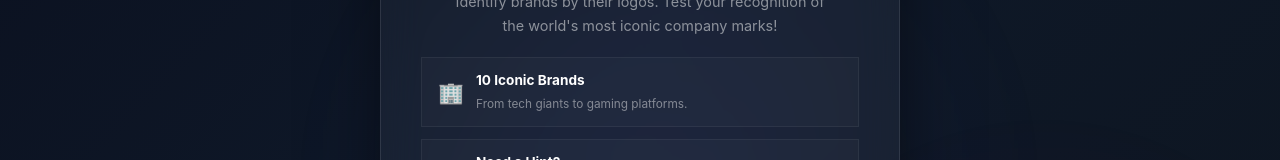
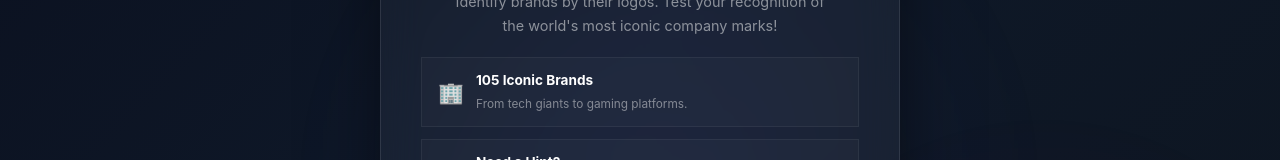
Before and after one commit to PrithvirajVNair/GAMES, a React (Vite) app: page /logo-quiz in a window 1280 px wide. Shown: the part 360-520 px from the top of the page. Built offline with nearby package versions, Linux system fonts and the light colour scheme; a web font is replaced by a local one.

Commit message:
fix: Dynamic Logo Count

```diff
--- a/src/pages/LogoQuiz.jsx
+++ b/src/pages/LogoQuiz.jsx
@@ -371,7 +371,7 @@ const LogoQuiz = () => {
               {[
                 {
                   icon: "🏢",
-                  title: "10 Iconic Brands",
+                  title: `${TOTAL} Iconic Brands`,
                   desc: "From tech giants to gaming platforms.",
                 },
                 {
```
